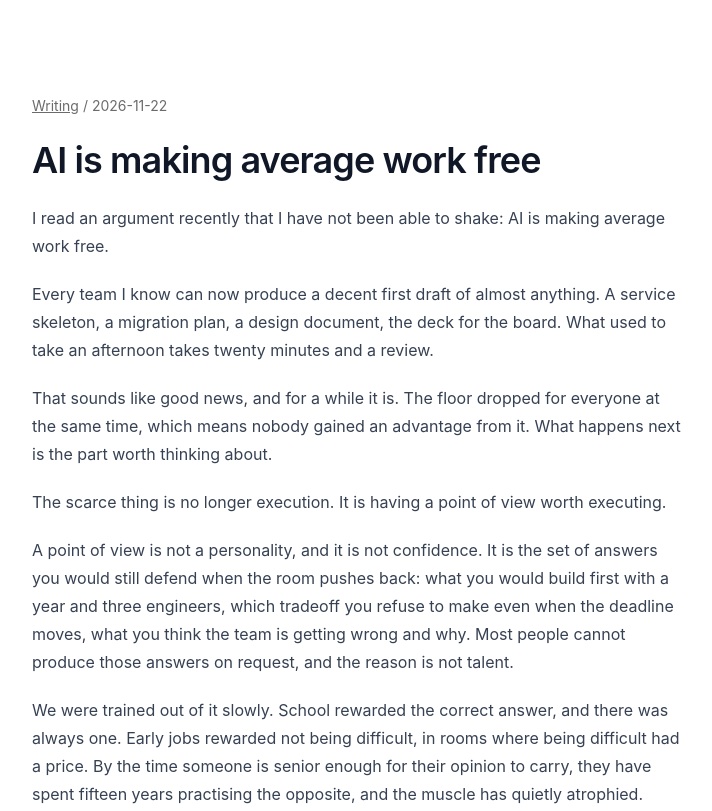
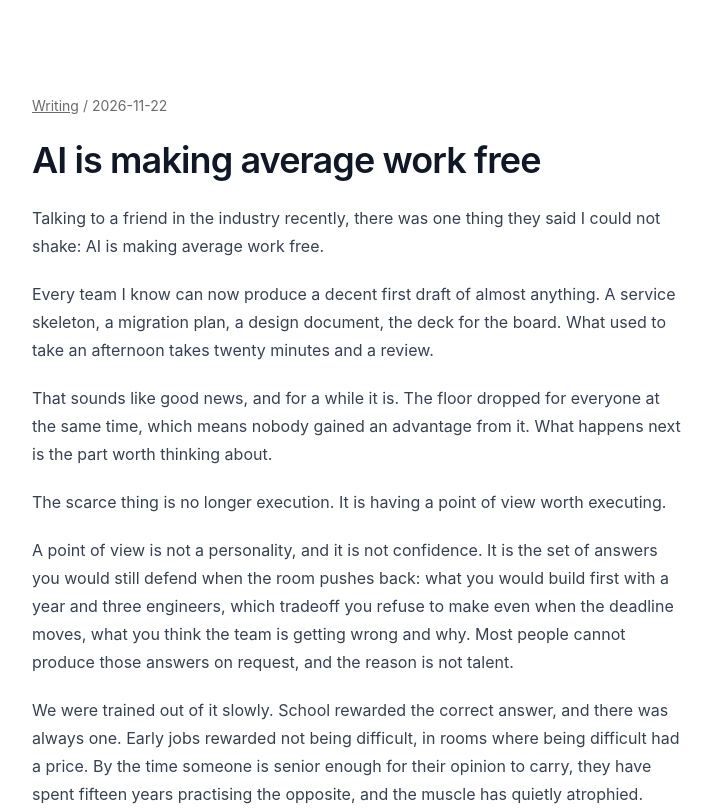
Before and after one commit to rualca/rualca.github.io, an Astro site: page /blog/ai-is-making-average-work-free in a window 1280 px wide. Shown: the top 811 px of the page, without its empty margins (248-960 px from the left). Built offline with nearby package versions, Linux system fonts and the light colour scheme; Astro itself is replaced by a stand-in of ours.

Commit message:
docs(blog): attribute the opening to a conversation, not an article

```diff
--- a/src/content/blog/ai-is-making-average-work-free.md
+++ b/src/content/blog/ai-is-making-average-work-free.md
@@ -9,7 +9,7 @@ tags:
 linkedinText: AI is making average work free. The scarce thing is no longer execution, it is having a point of view worth executing. And most of us were trained out of having one.
 ---
 
-I read an argument recently that I have not been able to shake: AI is making average work free.
+Talking to a friend in the industry recently, there was one thing they said I could not shake: AI is making average work free.
 
 Every team I know can now produce a decent first draft of almost anything. A service skeleton, a migration plan, a design document, the deck for the board. What used to take an afternoon takes twenty minutes and a review.
 
```
